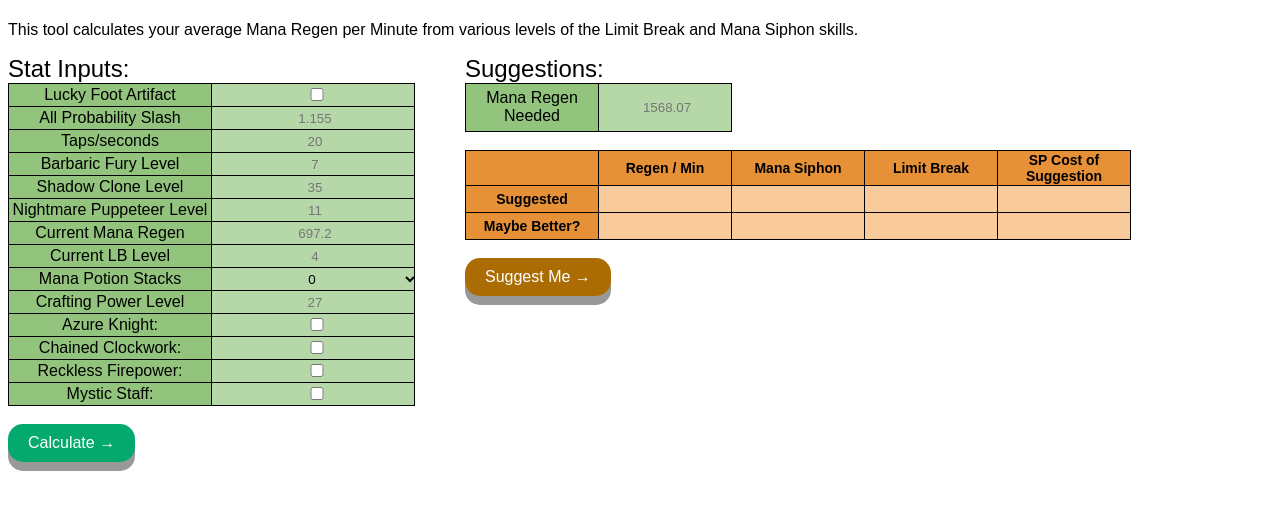
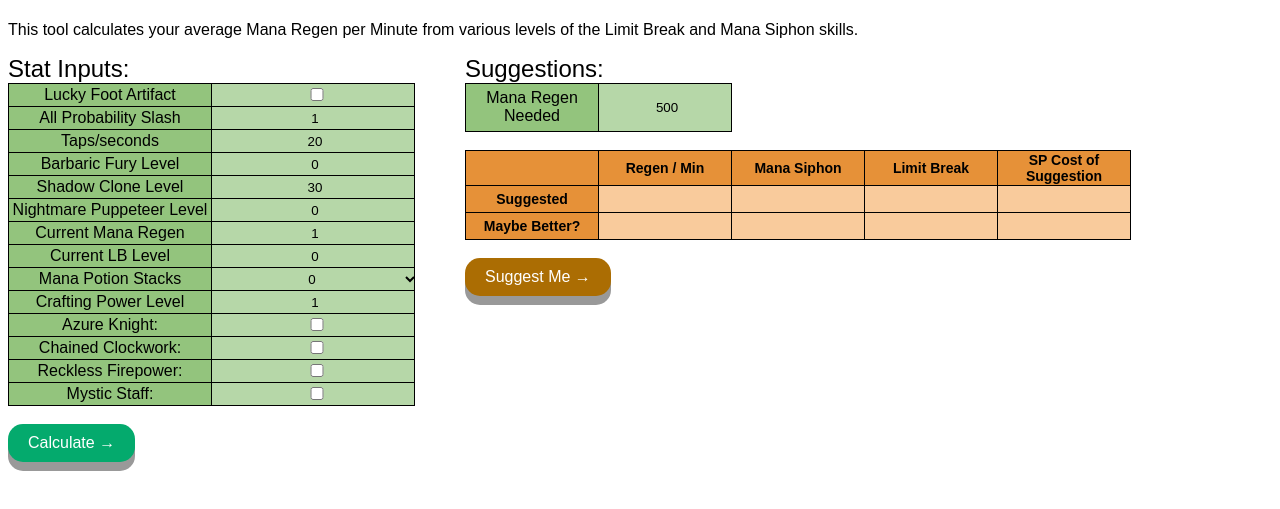
Before and after one commit to rawrzcookie/rawrzcookie.github.io, a plain HTML site: page index.html in a window 1280 px wide. Shown: the part 59-568 px from the top of the page. Drawn offline with nearby package versions, Linux system fonts and the light colour scheme.

Commit message:
Update index.html

```diff
--- a/index.html
+++ b/index.html
@@ -35,7 +35,7 @@
                 <span>All Probability Slash</span>
               </td>
               <td class="statinput">
-                <input type="number" id="slash" placeholder="1.155" step="any">
+                <input type="number" id="slash" value="1" step="any">
               </td>
             </tr>
             <tr>
@@ -43,7 +43,7 @@
                 <span>Taps/seconds</span>
               </td>
               <td class="statinput">
-                <input type="number" id="tps" placeholder="20" step="">
+                <input type="number" id="tps" value="20" step="">
               </td>
             </tr>
             <tr>
@@ -51,7 +51,7 @@
                 <span>Barbaric Fury Level</span>
               </td>
               <td class="statinput">
-                <input type="number" id="bFury" placeholder="7">
+                <input type="number" id="bFury" value="0">
               </td>
             </tr>
             <tr>
@@ -59,14 +59,14 @@
                 <span>Shadow Clone Level</span>
               </td>
               <td class="statinput">
-                <input type="number" id="sClone" placeholder="35"><br>
+                <input type="number" id="sClone" value="30"><br>
               </td>
             <tr>
               <td class="stat">
                 <span>Nightmare Puppeteer Level</span>
               </td>
               <td class="statinput">
-                <input type="number" id="NP" placeholder="11"><br>
+                <input type="number" id="NP" value="0"><br>
               </td>
             </tr>
             <tr>
@@ -74,7 +74,7 @@
                 <span>Current Mana Regen</span>
               </td>
               <td class="statinput">
-                <input type="number" id="curRegen" placeholder="697.2" step="any"><br>
+                <input type="number" id="curRegen" value="1" step="any"><br>
               </td>
             </tr>
             <tr>
@@ -82,7 +82,7 @@
                 <span>Current LB Level</span>
               </td>
               <td class="statinput">
-                <input type="number" id="LB" placeholder="4"><br>
+                <input type="number" id="LB" value="0"><br>
               </td>
             </tr>
             <tr>
@@ -103,7 +103,7 @@
                 <span>Crafting Power Level</span>
               </td>
               <td class="statinput">
-                <input type="number" id="CP" placeholder="27"><br>
+                <input type="number" id="CP" value="1"><br>
               </td>
             </tr>
             <tr>
@@ -149,7 +149,7 @@
           <tbody>
             <tr>
               <td class="stat">Mana Regen Needed</td>
-              <td class="statinput"><input type="number" id="neededRegen" placeholder="1568.07" step="any"></td>
+              <td class="statinput"><input type="number" id="neededRegen" value="500" step="any"></td>
             </tr>
           </tbody>
         </table>
```
